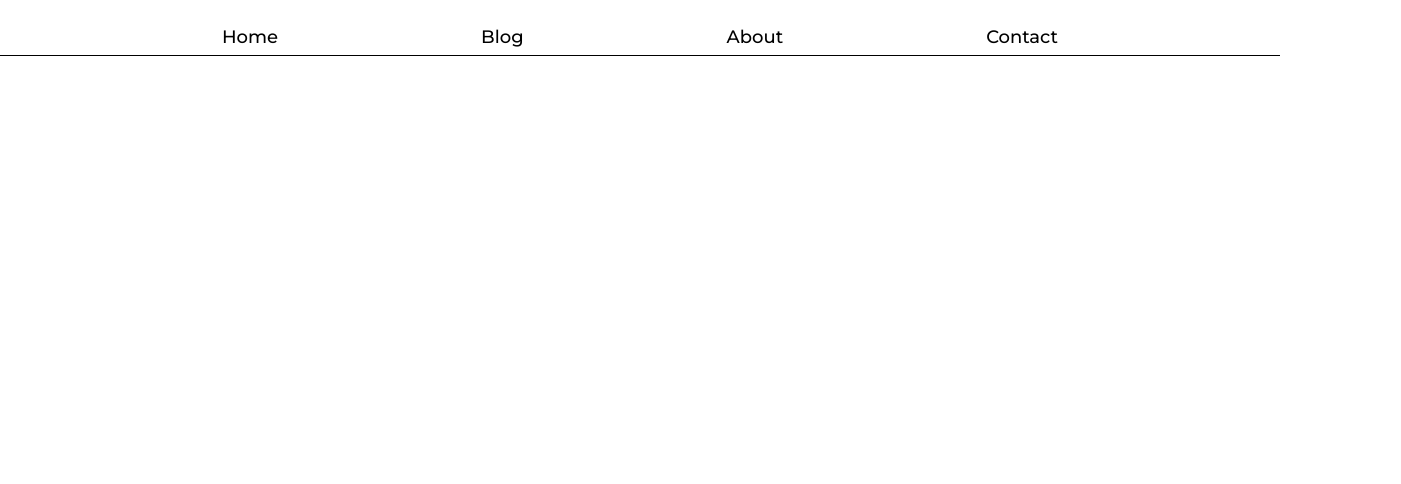
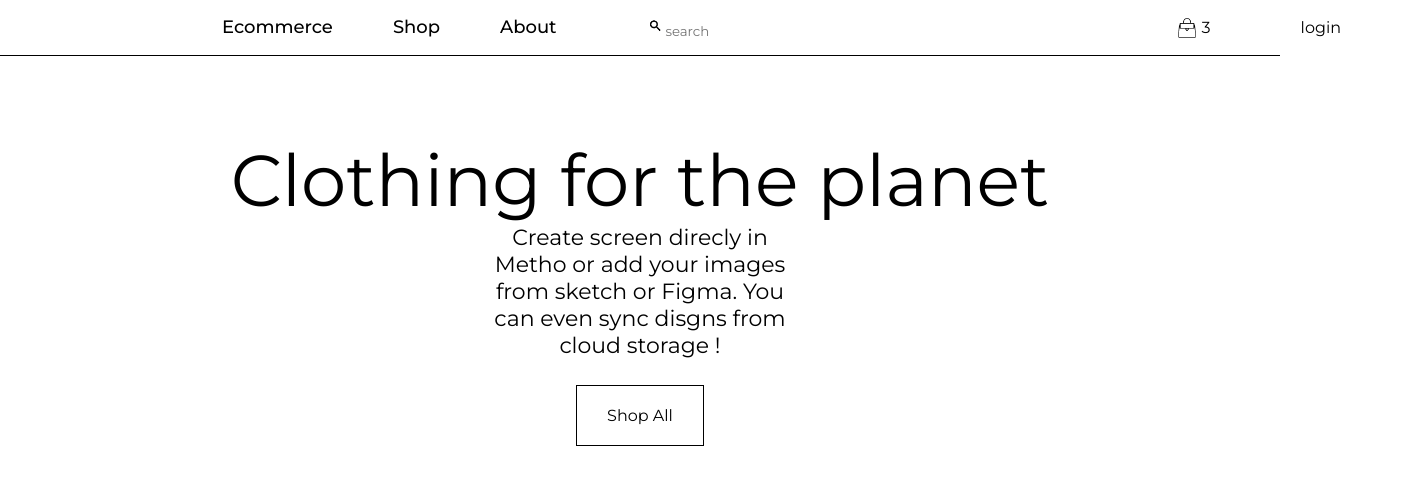
Before and after one commit to Clonestriker/Ecommerce-Devweb, a plain HTML site: page index.html in a window 1280 px wide. Shown: the whole page, 1401 px wide, since content can reach past the window. Drawn offline with Linux system fonts and the light colour scheme.

Commit message:
index
Barre navigation presque fini.
presque fini page web écran ordi

```diff
--- a/index.html
+++ b/index.html
@@ -19,20 +19,33 @@
 
         <ul class="nav-list">
             <li class="nav-item">
-                <a class="nav-link">Home</a>
+                <a class="nav-link">Ecommerce</a>
             </li>
             <li class="nav-item">
-                <a class="nav-link">Blog</a>
+                <a class="nav-link">Shop</a>
             </li>
             <li class="nav-item">
                 <a class="nav-link">About</a>
             </li>
             <li class="nav-item">
-                <a class="nav-link">Contact</a>
+                <button class="boutonRecherche" type="submit"><img src="/sources/loupe noir.png" alt="Bouton de recherche " width="20" ><input type="text" name="pass" placeholder="search">
+            </li>
+            <li class="nav-item">
+                <img src="/sources/shop.png" alt="sac à main pour le shop" class = "img-shop"width="20">3
+            </li>
+            <li class="nav-item">
+                <a class="nav-item">login</a>
             </li>
         </ul>
 
     </nav>
+
+    <div class="Header01"><a> Clothing for the planet</a></div>
+
+    <div class="Header04"> <a>Create screen direcly in Metho or add your images from sketch or Figma. You can even sync disgns from cloud storage !</a></div>
+
+    <div class="button-shop" > <input type="button">Shop All</button> </div>
+
 
     <!-- <nav>
         <ul class="nav-list">
--- a/style/style_index.css
+++ b/style/style_index.css
@@ -13,18 +13,44 @@
 
 nav {
     display: flex;
-    justify-content: space-between;
+    justify-content: space-evenly;
     padding: 0 15%;
     height: 55px;
     line-height: 75px;
     border-bottom: 1px solid black;
 
 }
+.recherche{
+    display: flex;
+    text-align: center;
+    background-color: white;
+}
+
+.img-shop{
+    padding-right: 5px;
+}
+
+
+
+.boutonRecherche{
+    background-color: white;
+}
 
 nav .nav-list {
     display: flex;
     width: 100%;
     justify-content: space-between;
+
+}
+
+.boutonRecherche{
+    width: 500px;
+    padding-right: 19em;
+}
+
+.nav-item{
+    display: flex;
+    align-items: center;
 }
 
 nav .nav-list .nav-item {
@@ -104,7 +130,7 @@ nav .navbar-toggler .bar {
     transition: .4s;
 }
 
-input {
+#toggle {
     display: none;
 }
 
@@ -128,3 +154,41 @@ input:checked ~ nav .navbar-toggler .bar:nth-child(2) {
 input:checked ~ nav .navbar-toggler .bar:nth-child(3) {
     transform: rotate(-45deg);
 }
+
+
+
+
+.Header01{
+    margin-top: 5em;
+    text-align: center;
+}
+
+.Header01 a{
+    font-size: 72px;
+}
+
+.Header04{
+    text-align: center;
+    padding: 0em 30em 0em 30em;
+}
+
+.Header04 a{
+    font-size: 22px;
+}
+
+
+.button-shop {
+    background-color: #ffffff; /* Green */
+    border: none;
+    color: black;
+    border: 1px solid black;
+    margin: 0% 45%;
+    margin-top: 2%;
+    padding: 20px 15px;
+    display: flex;
+    align-items: center;
+    justify-content: center;
+    text-decoration: none;
+    font-size: 16px;
+    text-align: center;
+  }
```
